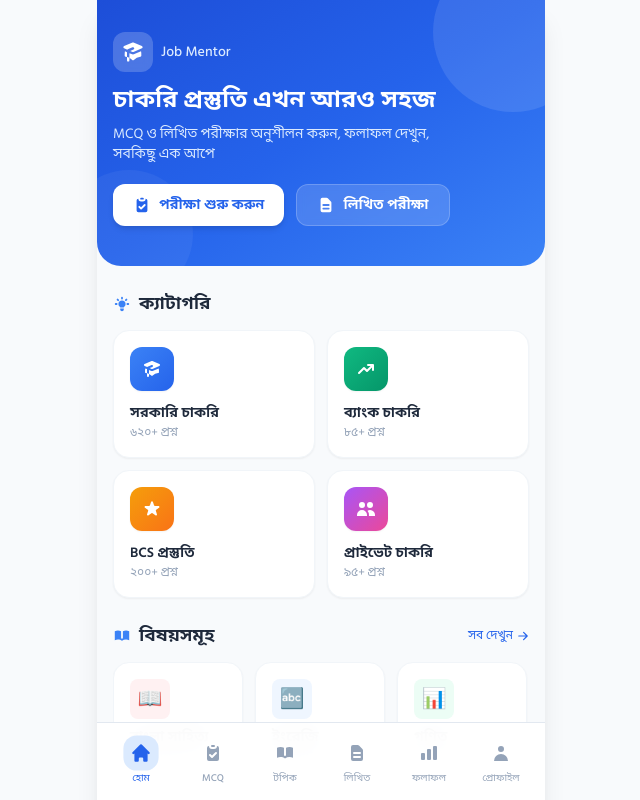
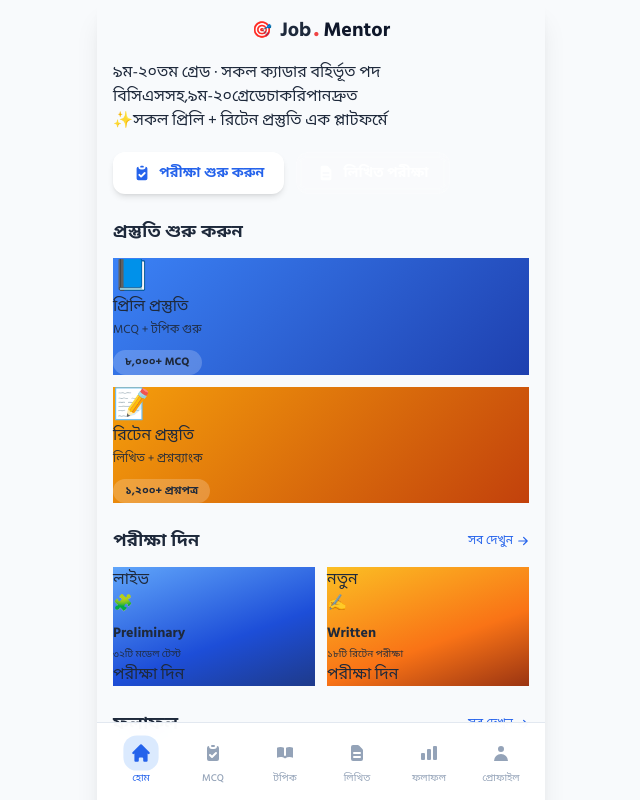
Before and after one commit to emonhossen1672-cmd/job-mentor-frontend, a React (Vite) app: page / in a window 1280 px wide. Shown: the top 800 px of the page, without its empty margins (319-959 px from the left). Built offline with nearby package versions, Linux system fonts and the light colour scheme; no server answers.

Commit message:
Update Home.jsx

```diff
--- a/src/pages/Home.jsx
+++ b/src/pages/Home.jsx
@@ -1,27 +1,17 @@
 import { useState, useEffect } from 'react';
 import { useNavigate } from 'react-router-dom';
 import {
-  HiAcademicCap,
   HiBookOpen,
   HiClipboardCheck,
   HiDocumentText,
   HiTrendingUp,
   HiClock,
   HiUsers,
-  HiStar,
   HiArrowRight,
   HiFire,
-  HiLightBulb,
 } from 'react-icons/hi';
 import { fetchMCQs } from '../services/api.js';
 import LoadingSpinner from '../components/LoadingSpinner.jsx';
-
-const categories = [
-  { id: 1, name: 'সরকারি চাকরি', icon: HiAcademicCap, color: 'from-blue-500 to-blue-600', count: '৬২০+' },
-  { id: 2, name: 'ব্যাংক চাকরি', icon: HiTrendingUp, color: 'from-emerald-500 to-emerald-600', count: '৮৫+' },
-  { id: 3, name: 'BCS প্রস্তুতি', icon: HiStar, color: 'from-amber-500 to-orange-500', count: '২০০+' },
-  { id: 4, name: 'প্রাইভেট চাকরি', icon: HiUsers, color: 'from-purple-500 to-pink-500', count: '৯৫+' },
-]
 
 const subjects = [
   { id: 1, name: 'বাংলা সাহিত্য', icon: '📖', total: 450, color: 'bg-rose-50 text-rose-600' },
@@ -92,23 +82,42 @@ export default function Home() {
 
   return (
     <div className="page-content animate-fade-in">
-      <section className="gradient-header -mx-4 -mt-4 px-4 pt-8 pb-10 rounded-b-3xl mb-6 relative overflow-hidden">
-        <div className="absolute top-0 right-0 w-40 h-40 bg-white/10 rounded-full -translate-y-12 translate-x-12" />
-        <div className="absolute bottom-0 left-0 w-32 h-32 bg-white/5 rounded-full translate-y-8 -translate-x-8" />
+      {/* Logo */}
+      <div className="flex items-center justify-center gap-2 mb-4">
+        <div className="logo-mark text-base">🎯</div>
+        <div className="text-xl font-extrabold flex items-baseline">
+          <span className="logo-gradient-text">Job</span>
+          <span className="text-red-500 text-2xl leading-none mx-0.5">.</span>
+          <span className="text-slate-900 ml-0.5">Mentor</span>
+        </div>
+      </div>
+
+      {/* Hero */}
+      <section className="hero-banner mb-6">
         <div className="relative z-10">
-          <div className="flex items-center gap-2 mb-3">
-            <div className="w-10 h-10 rounded-xl bg-white/20 flex items-center justify-center backdrop-blur-sm">
-              <HiAcademicCap className="text-2xl" />
-            </div>
-            <span className="text-sm font-medium text-brand-100">Job Mentor</span>
+          <div className="hero-badge">
+            <span className="live-dot" />
+            ৯ম-২০তম গ্রেড · সকল ক্যাডার বহির্ভূত পদ
           </div>
-          <h1 className="text-2xl font-bold mb-2 text-balance">
-            চাকরি প্রস্তুতি এখন আরও সহজ
+          <h1 className="hero-title">
+            {['বিসিএসসহ,', '৯ম-২০', 'গ্রেডে', 'চাকরি', 'পান'].map((word, idx) => (
+              <span
+                key={word}
+                className="hero-word"
+                style={{ animationDelay: `${0.05 + idx * 0.08}s` }}
+              >
+                {word}
+              </span>
+            ))}
+            <span className="hero-word hero-word-accent" style={{ animationDelay: '0.45s' }}>
+              দ্রুত
+            </span>
           </h1>
-          <p className="text-sm text-brand-100 mb-5 max-w-xs">
-            MCQ ও লিখিত পরীক্ষার অনুশীলন করুন, ফলাফল দেখুন, সবকিছু এক আপে
-          </p>
-          <div className="flex gap-3">
+          <div className="hero-sub">
+            <span className="spark-icon">✨</span>
+            সকল প্রিলি + রিটেন প্রস্তুতি এক প্লাটফর্মে
+          </div>
+          <div className="flex gap-3 mt-5 relative z-10">
             <button
               onClick={() => navigate('/mcq')}
               className="bg-white text-brand-600 font-semibold py-2.5 px-5 rounded-xl text-sm shadow-md hover:shadow-lg active:scale-95 transition-all flex items-center gap-2"
@@ -127,29 +136,104 @@ export default function Home() {
         </div>
       </section>
 
+      {/* প্রিলি / রিটেন — বড় কার্ড */}
       <section className="mb-6">
-        <h2 className="section-title">
-          <HiLightBulb className="text-brand-500" />
-          ক্যাটাগরি
-        </h2>
+        <h2 className="section-title">প্রস্তুতি শুরু করুন</h2>
+        <div className="grid grid-cols-1 gap-3">
+          <div
+            onClick={() => navigate('/mcq')}
+            className="type-card-lg cursor-pointer"
+            style={{ background: 'linear-gradient(135deg,#3b82f6,#1e40af)' }}
+          >
+            <div className="relative z-10 text-3xl">📘</div>
+            <h3 className="type-card-lg-title">প্রিলি প্রস্তুতি</h3>
+            <p className="relative z-10 text-xs opacity-90 mt-1">MCQ + টপিক গুরু</p>
+            <span className="relative z-10 inline-block bg-white/20 text-[11px] font-bold px-3 py-1 rounded-full mt-3">
+              ৮,০০০+ MCQ
+            </span>
+          </div>
+          <div
+            onClick={() => navigate('/written')}
+            className="type-card-lg cursor-pointer"
+            style={{ background: 'linear-gradient(135deg,#f59e0b,#c2410c)' }}
+          >
+            <div className="relative z-10 text-3xl">📝</div>
+            <h3 className="type-card-lg-title" style={{ animationDelay: '0.15s' }}>রিটেন প্রস্তুতি</h3>
+            <p className="relative z-10 text-xs opacity-90 mt-1">লিখিত + প্রশ্নব্যাংক</p>
+            <span className="relative z-10 inline-block bg-white/20 text-[11px] font-bold px-3 py-1 rounded-full mt-3">
+              ১,২০০+ প্রশ্নপত্র
+            </span>
+          </div>
+        </div>
+      </section>
+
+      {/* পরীক্ষা দিন */}
+      <section className="mb-6">
+        <div className="flex items-center justify-between mb-3">
+          <h2 className="section-title mb-0">পরীক্ষা দিন</h2>
+          <button onClick={() => navigate('/mcq')} className="text-xs text-brand-600 font-medium flex items-center gap-1">
+            সব দেখুন <HiArrowRight />
+          </button>
+        </div>
         <div className="grid grid-cols-2 gap-3">
-          {categories.map((cat, idx) => {
-            const Icon = cat.icon
-            return (
-              <div
-                key={cat.id}
-                onClick={() => navigate('/mcq')}
-                className="card card-hover p-4 cursor-pointer animate-slide-up"
-                style={{ animationDelay: `${idx * 80}ms` }}
-              >
-                <div className={`w-11 h-11 rounded-xl bg-gradient-to-br ${cat.color} flex items-center justify-center mb-3 shadow-sm`}>
-                  <Icon className="text-xl text-white" />
-                </div>
-                <h3 className="font-semibold text-sm text-slate-800 mb-0.5">{cat.name}</h3>
-                <p className="text-xs text-slate-400">{cat.count} প্রশ্ন</p>
-              </div>
-            )
-          })}
+          <div
+            onClick={() => navigate('/mcq')}
+            className="exam-card cursor-pointer"
+            style={{ background: 'linear-gradient(160deg,#60a5fa,#1d4ed8 60%,#1e3a8a)' }}
+          >
+            <span className="exam-badge">
+              <span className="live-dot" /> লাইভ
+            </span>
+            <div className="exam-icon">🧩</div>
+            <h4 className="relative z-10 text-sm font-extrabold mt-2">Preliminary</h4>
+            <p className="relative z-10 text-[10px] opacity-90 mt-1">৩২টি মডেল টেস্ট</p>
+            <span className="exam-cta">পরীক্ষা দিন</span>
+          </div>
+          <div
+            onClick={() => navigate('/written')}
+            className="exam-card cursor-pointer"
+            style={{ background: 'linear-gradient(160deg,#fbbf24,#f97316 60%,#9a3412)', animationDelay: '0.2s' }}
+          >
+            <span className="exam-badge">
+              <span className="live-dot" /> নতুন
+            </span>
+            <div className="exam-icon">✍️</div>
+            <h4 className="relative z-10 text-sm font-extrabold mt-2">Written</h4>
+            <p className="relative z-10 text-[10px] opacity-90 mt-1">১৮টি রিটেন পরীক্ষা</p>
+            <span className="exam-cta">পরীক্ষা দিন</span>
+          </div>
+        </div>
+      </section>
+
+      {/* ফলাফল */}
+      <section className="mb-6">
+        <div className="flex items-center justify-between mb-3">
+          <h2 className="section-title mb-0">ফলাফল</h2>
+          <button onClick={() => navigate('/result')} className="text-xs text-brand-600 font-medium flex items-center gap-1">
+            সব দেখুন <HiArrowRight />
+          </button>
+        </div>
+        <div className="grid grid-cols-2 gap-3">
+          <div
+            onClick={() => navigate('/result')}
+            className="card cursor-pointer text-center p-4 opacity-0"
+            style={{ borderTop: '3px solid #2563eb', animation: 'fadeSlideUp .55s ease .05s forwards' }}
+          >
+            <div className="result-ring result-ring-prelim"><span>৭২%</span></div>
+            <h5 className="text-sm font-extrabold text-slate-800">Preliminary</h5>
+            <p className="text-[10px] text-slate-400 mt-0.5">গড় স্কোর</p>
+            <div className="text-[9px] text-slate-300 mt-1.5">১২টি পরীক্ষা সম্পন্ন</div>
+          </div>
+          <div
+            onClick={() => navigate('/result')}
+            className="card cursor-pointer text-center p-4 opacity-0"
+            style={{ borderTop: '3px solid #ea580c', animation: 'fadeSlideUp .55s ease .2s forwards' }}
+          >
+            <div className="result-ring result-ring-written"><span>৬৫%</span></div>
+            <h5 className="text-sm font-extrabold text-slate-800">Written</h5>
+            <p className="text-[10px] text-slate-400 mt-0.5">গড় স্কোর</p>
+            <div className="text-[9px] text-slate-300 mt-1.5">৭টি পরীক্ষা সম্পন্ন</div>
+          </div>
         </div>
       </section>
 
```
